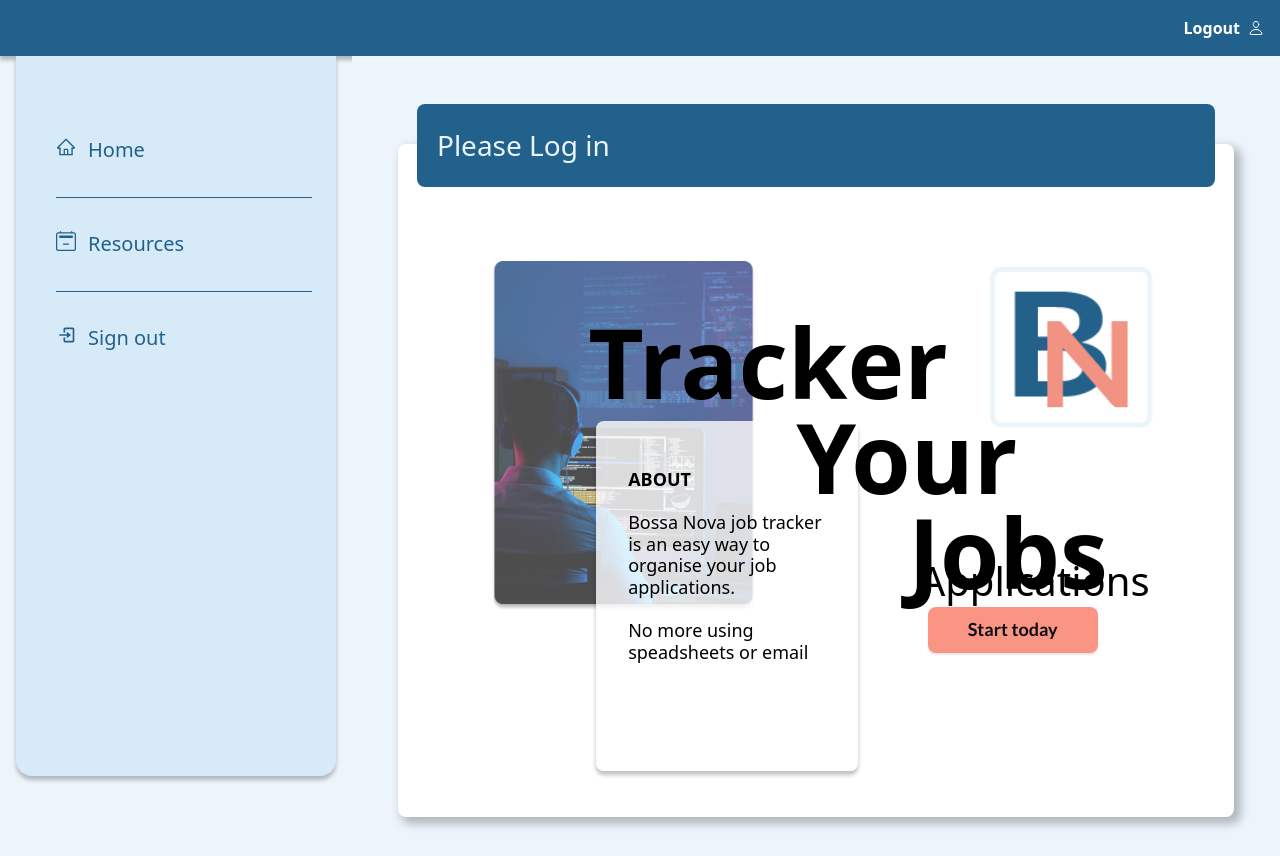
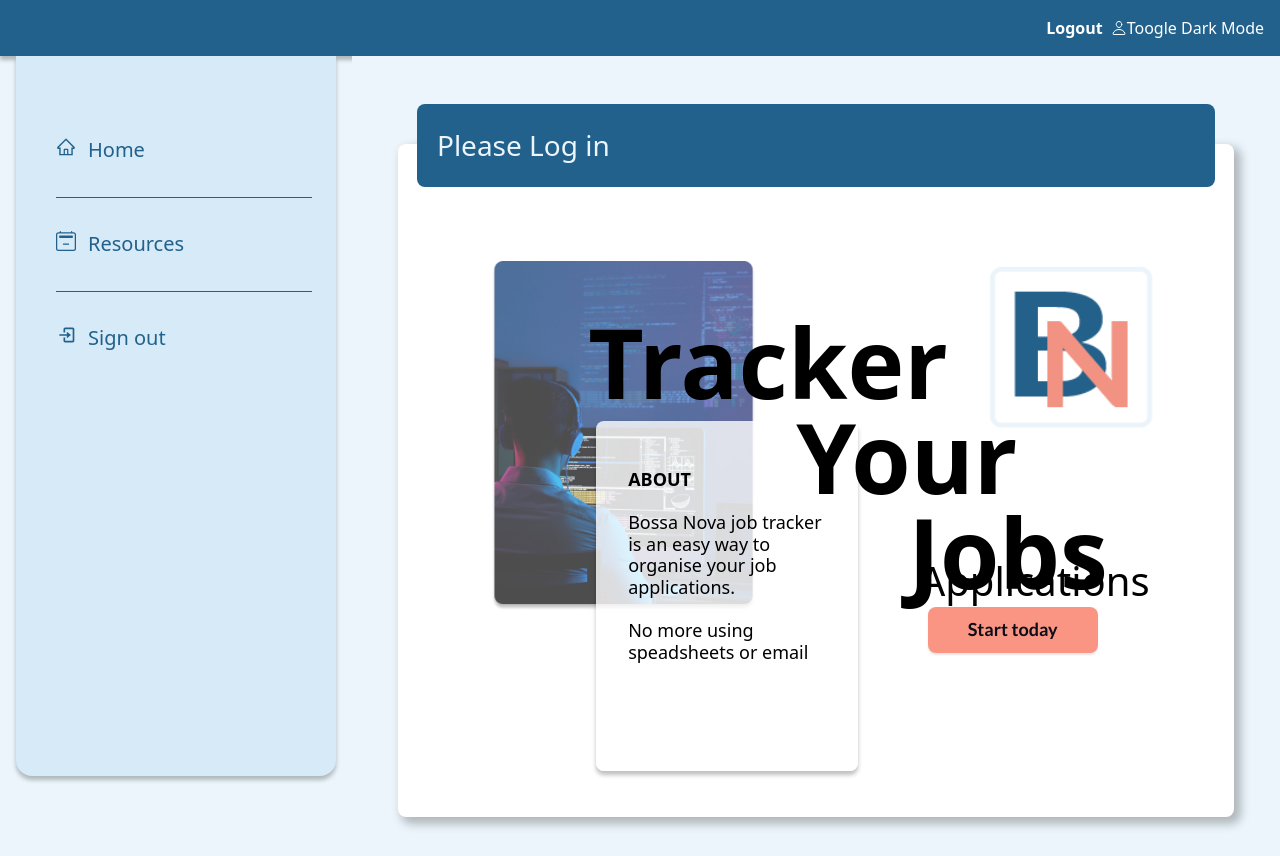
Before and after one commit to SchoolOfCode/final-project-repo-bossa-nova, a React (Create React App) app: page / in a window 1280 px wide. Built offline with nearby package versions, Linux system fonts and the light colour scheme; a web font is replaced by a local one.

Commit message:
Set the create Context

```diff
--- a/src/Components/App/App.js
+++ b/src/Components/App/App.js
@@ -4,9 +4,19 @@ import Sidebar from "../LayoutComponents/Sidebar";
 // import Footer from "../LayoutComponents/Footer";
 import Hero from "../Hero";
 // import "./App.css";
+import React, { useState } from "react";
+
+export const pageWrapper = React.createContext();
 
 function App() {
+  const [pageState, setPageState] = useState({
+    Name: "Chirag",
+    Age: 25,
+    Toogle: false,
+  });
+
   return (
+    <pageWrapper.Provider value={{ pageState, setPageState }}>
       <div className="bg-blueWhite dark:bg-darkBg">
         <Header className="sticky min-h-[12vh]" />
         <div className="flex h-screen overflow-hidden">
@@ -15,6 +25,7 @@ function App() {
         </div>
         {/* <Footer /> */}
       </div>
+    </pageWrapper.Provider>
   );
 }
 
--- a/src/Components/LayoutComponents/Header/index.js
+++ b/src/Components/LayoutComponents/Header/index.js
@@ -1,14 +1,32 @@
-import React from "react";
+import React, { useContext } from "react";
 import "../../../index.css";
 import LogoutButton from "../../LogoutButton";
 import { IoPersonOutline } from "react-icons/io5";
+import { pageWrapper } from "../../App/App";
+import { pink } from "@mui/material/colors";
 
 function Header() {
+  const { pageState, setPageState } = useContext(pageWrapper);
+
   return (
-    <nav className="bg-mainBlue dark:bg-darkMainBlack p-4 shadow-sm">
+    <nav
+      className={
+        pageState
+          ? "bg-mainBlue dark:bg-darkMainBlack p-4 shadow-sm"
+          : "bg-coral"
+      }
+    >
       <div className="flex space-b justify-end items-center">
         <LogoutButton className="text-white font-bold mx-2" text="Logout" />
         <IoPersonOutline className="text-white " />
+        <button
+          className="text-white"
+          onClick={() =>
+            setPageState({ ...pageState, Toogle: !pageState.Toogle })
+          }
+        >
+          Toogle Dark Mode
+        </button>
       </div>
     </nav>
   );
--- a/src/Components/LayoutComponents/HeroContainer/index.js
+++ b/src/Components/LayoutComponents/HeroContainer/index.js
@@ -1,8 +1,13 @@
 import React from "react";
 // import { css } from "styled-components";
 // import styles from "./HeroContainer.module.css";
+import { useContext } from "react";
+import { pageWrapper } from "../../App/App";
 
 export default function HeroContainer({ children, title }) {
+  const { pageState, setPageState } = useContext(pageWrapper);
+  console.log(pageState);
+
   return (
     <div className="relative flex justify-center">
       <div className="absolute  z-10   bg-mainBlue text-blueWhite dark:bg-darkMainBlack text-mobileHeroHeading md:text-desktopHeroHeading p-5 mt-12 w-[82%] md:w-[86%] rounded-lg">
--- a/src/Components/Table/index.js
+++ b/src/Components/Table/index.js
@@ -99,10 +99,7 @@ export default function StickyHeadTable() {
   return (
     <main>
       <Paper sx={{ width: "100%", overflow: "hidden" }}>
-        <TableContainer
-          className="dark:bg-darkContHero dark:text-white"
-          sx={{ maxHeight: 440 }}
-        >
+        <TableContainer sx={{ maxHeight: 440 }}>
           <Table stickyHeader aria-label="sticky table">
             <TableHead>
               <TableRow>
```
Lines whose indentation alone changed are shown as unchanged.
